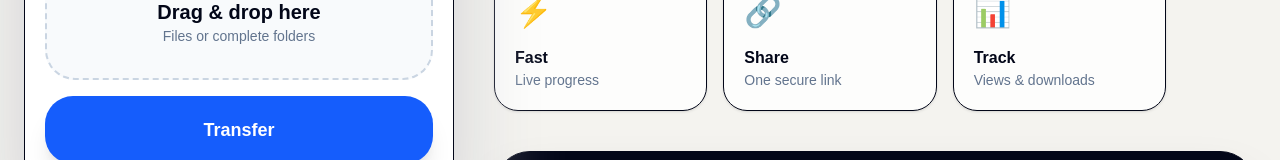
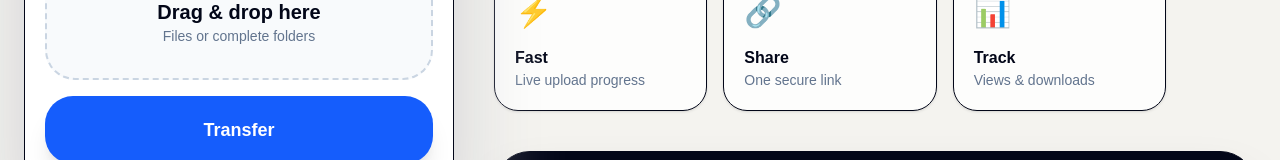
Before and after one commit to mohamed-monsef446/uploadhub, a Next.js app: page / in a window 1280 px wide. Shown: the part 488-648 px from the top of the page. Built offline with nearby package versions, Linux system fonts and the light colour scheme.

Commit message:
Final single page update

```diff
--- a/app/page.tsx
+++ b/app/page.tsx
@@ -218,7 +218,7 @@ export default function Home() {
           setFolderId(data.folderId || "");
           setProgress(100);
           setUploadedBytes(totalBytes);
-          setMessage("Upload completed successfully.");
+          setMessage("");
         } else {
           setMessage(data.error || data.message || "Upload failed.");
         }
@@ -506,11 +506,11 @@ export default function Home() {
                 </div>
 
                 <h2 className="text-center text-3xl font-black">
-                  Transfer complete
+                  Upload completed
                 </h2>
 
                 <p className="mt-2 text-center text-sm font-medium text-slate-500">
-                  Your files are ready to share.
+                  Your file link is ready to share.
                 </p>
 
                 <div className="mt-6 rounded-[28px] border border-slate-950 bg-slate-50 p-4">
@@ -595,14 +595,16 @@ export default function Home() {
           </h2>
 
           <p className="mt-8 max-w-2xl text-xl font-medium leading-8 text-slate-600">
-            Upload documents, folders, images, videos, and business files. Share them instantly with clean links, previews, downloads, and tracking.
+            Upload documents, folders, images, videos, and business files.
+            Share them instantly with clean links, previews, downloads, and
+            tracking.
           </p>
 
           <div className="mt-10 grid max-w-2xl grid-cols-3 gap-4">
             <div className="rounded-3xl border border-slate-950 bg-white/80 p-5 shadow-sm">
               <p className="text-3xl">⚡</p>
               <p className="mt-4 font-black">Fast</p>
-              <p className="text-sm text-slate-500">Live progress</p>
+              <p className="text-sm text-slate-500">Live upload progress</p>
             </div>
 
             <div className="rounded-3xl border border-slate-950 bg-white/80 p-5 shadow-sm">
```
